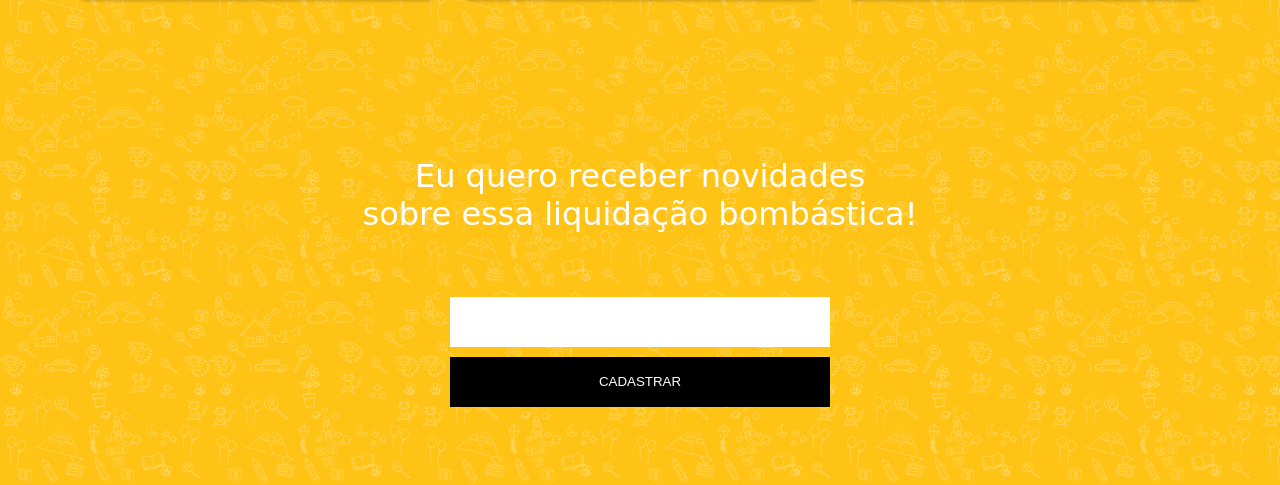
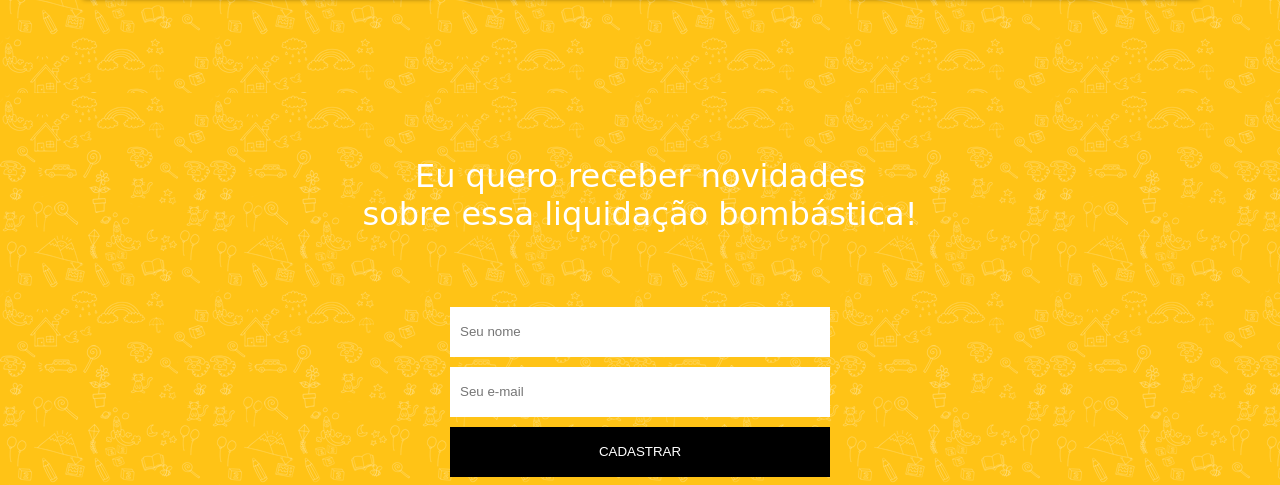
Before and after one commit to FernandaAyresSilveira/landing-page-, a plain HTML site: page index.html in a window 1280 px wide. Shown: the part 2137-2622 px from the top of the page. Drawn offline with nearby package versions, Linux system fonts and the light colour scheme.

Commit message:
page loading

```diff
--- a/index.html
+++ b/index.html
@@ -79,11 +79,14 @@
 		</section>
 		<section class="news">
 				<div class="center">
-					<p>Eu quero receber novidades <br>sobre essa liquidação bombástica!</p>
-					<form>
-						<input type="text" name="email" id="email">
-						<button>Cadastrar</button>
-					</form>
+					<div id="content">
+						<p>Eu quero receber novidades <br>sobre essa liquidação bombástica!</p>
+						<form id="form" action="#" method="#">
+							<input type="text" placeholder="Seu nome" name="nome" id="nome">
+							<input type="text" placeholder="Seu e-mail" name="email" id="email">
+							<input type="submit" value="Cadastrar"/>
+						</form>
+					</div>
 				</div>
 		</section>
 		<footer>
@@ -117,6 +120,8 @@
 				</div>
 
 			</div>
+		<script src="src/js/script.js"></script>
+
 		</footer>
 	</div>
 
--- a/src/css/style.scss
+++ b/src/css/style.scss
@@ -126,7 +126,7 @@ $cor-terciaria: #FFDB31;
 			display: flex;
 			flex-direction: column;
 
-			input{
+			input[type='text']{
 				width: 380px;
 				background: #fff;
 				color: #333;
@@ -134,8 +134,10 @@ $cor-terciaria: #FFDB31;
 				border:none;
 				box-sizing: border-box;
 				padding:10px;
+
+				margin-top: 10px;
 			}
-			button{
+			input[type='submit']{
 				background:#000;
 				height: 50px;
 				width: 380px;
--- /dev/null
+++ b/src/js/script.js
@@ -0,0 +1,15 @@
+const form = document.getElementById('form');
+
+form.addEventListener('submit', (e)=>{
+	e.preventDefault();
+	let nome = document.getElementById('nome').value;
+	let email = document.getElementById('email').value;
+
+	let data = {
+		nome,
+		email
+	}
+	let convertData = JSON.stringify(data);
+
+	localStorage.setItem('lead',convertData);
+});
```
Also changed, not shown: src/css/style.css, 1 other file.
